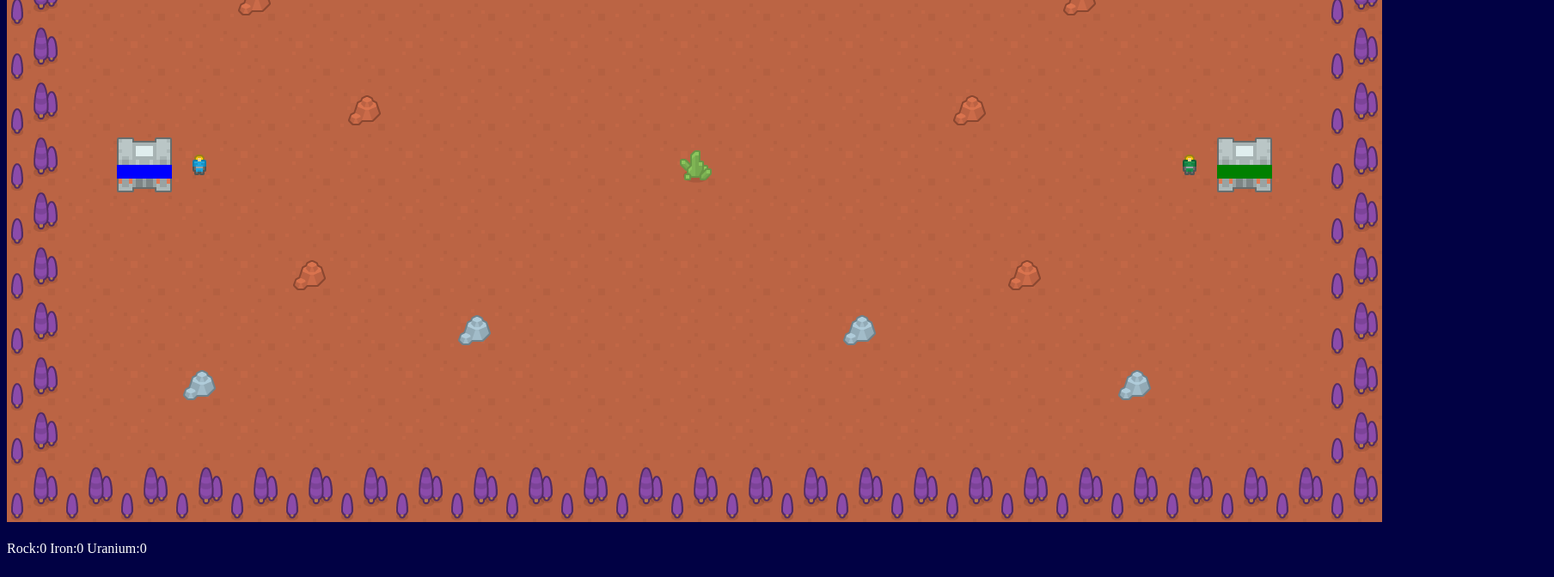
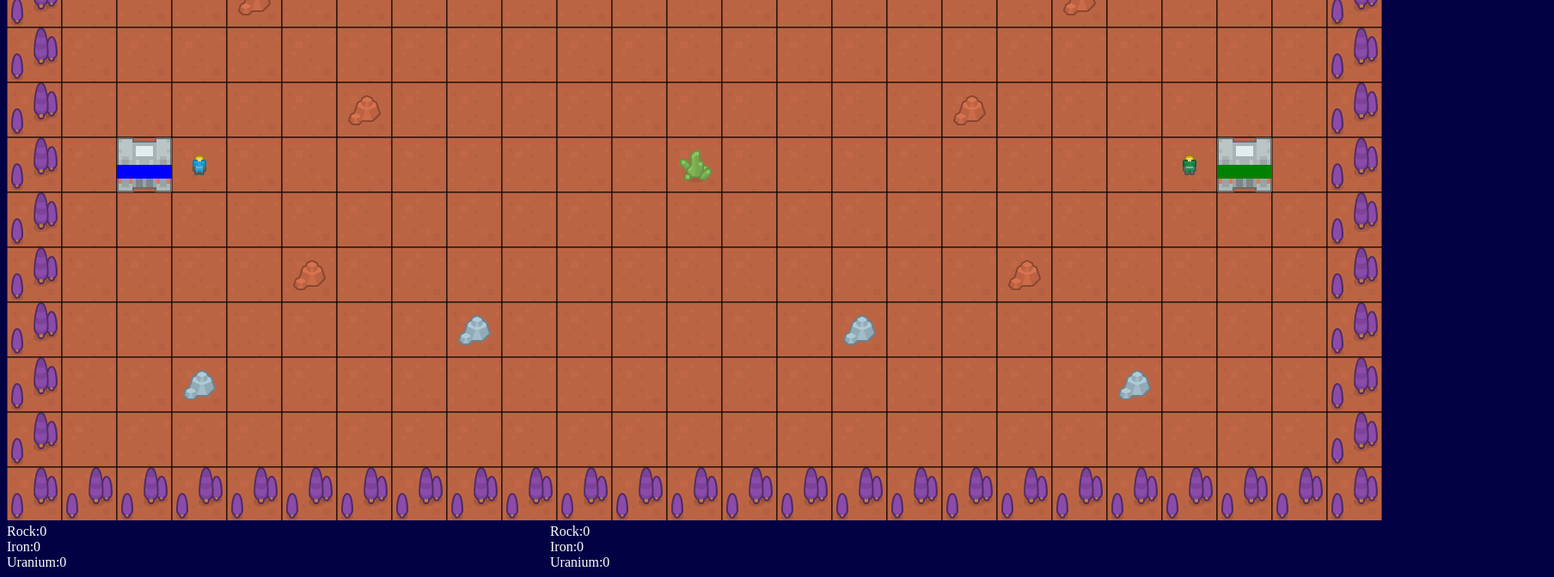
Before and after one commit to krivanpeter/multimedia_beadando, a plain HTML site: page index.html in a window 1280 px wide. Shown: the part 232-904 px from the top of the page at 86% size, 1808 px wide, since content can reach past the window. Drawn offline with Linux system fonts and the light colour scheme.

```diff
--- a/assets/css/style.css
+++ b/assets/css/style.css
@@ -1,3 +1,12 @@
 body{
     background-color: rgb(1, 1, 68);
 }
+
+.resources {
+    display: flex;
+    color: white;
+}
+
+.player_resources {
+    width: 50%;
+}
--- a/assets/js/Background.js
+++ b/assets/js/Background.js
@@ -17,9 +17,6 @@
                 const dx = colIndex * TILE_SIZE;
                 const dy = rowIndex * TILE_SIZE;
 
-                if (!tileData.background) {
-                    this.drawDirt(ctx, spriteSheet, dx, dy);
-                }
                 if (tileData.rotate !== 0) {
                     this.drawRotated(ctx, spriteSheet, asset, dx, dy, tileData.rotate);
                 } else {
@@ -29,16 +26,15 @@
                         dx, dy, TILE_SIZE, TILE_SIZE
                     );
                 }
+                this.drawGrid(ctx, dx, dy);
             });
         });
     }
 
-    drawDirt(ctx, spriteSheet, dx, dy) {
-        ctx.drawImage(
-            spriteSheet,
-            ASSETS_MAP.DIRT.x, ASSETS_MAP.DIRT.y, ASSETS_MAP.DIRT.w, ASSETS_MAP.DIRT.h,
-            dx, dy, TILE_SIZE, TILE_SIZE
-        );
+    drawGrid(ctx, dx, dy) {
+        ctx.beginPath();
+        ctx.rect(dx, dy, TILE_SIZE, TILE_SIZE);
+        ctx.stroke();
     }
 
     drawRotated(ctx, spriteSheet, asset, dx, dy, rotateAngle) {
--- a/assets/js/Player.js
+++ b/assets/js/Player.js
@@ -18,7 +18,6 @@
         let workerX = (this.number === 1) ? x + 1 : x - 1;
         let worker = new WorkerUnit(`wu${this.number}`, workerX, y, this.number, this.base);
 
-        // FELIRATKOZÁS: Figyeljük, ha a munkás lead valamit
         worker.on('delivery', (data) => {
             this.addResource(data.type, data.amount);
         });
--- a/assets/js/Units/WorkerUnit.js
+++ b/assets/js/Units/WorkerUnit.js
@@ -2,24 +2,24 @@
 import { WORKER_HP, WORKER_SPEED, ROCK_MINING_AMOUNT, IRON_MINING_AMOUNT, URANIUM_MINING_AMOUNT } from '../initSettings.js';
 
 export default class WorkerUnit extends Unit {
-    constructor(id, x, y, playerId, base) {
+    constructor(id, gridX, gridY, playerId, base) {
         const assetKey = (playerId === 1) ? "WORKER_BLUE" : "WORKER_GREEN";
-        super(id, x, y, assetKey, playerId, WORKER_HP, WORKER_SPEED);
+        super(id, gridX, gridY, assetKey, playerId, WORKER_HP, WORKER_SPEED);
 
         this.base = base;
-        this.target = { x: null, y: null };
-        this.resource = { x: null, y: null, type: null };
+        this.target = { gridX: null, gridY: null };
+        this.resource = { gridX: null, gridY: null, type: null };
         this.hasTarget = false;
         this.isReturning = false;
     }
 
     setTarget(res) {
-        this.resource.x = res.x;
-        this.resource.y = res.y;
+        this.resource.gridX = res.gridX + this.getOffsetForResource();
+        this.resource.gridY = res.gridY + this.getOffsetForResource();
         this.resource.type = res.type;
 
-        this.target.x = this.resource.x;
-        this.target.y = this.resource.y;
+        this.target.gridX = this.resource.gridX;
+        this.target.gridY = this.resource.gridY;
 
         this.isReturning = false;
         this.hasTarget = true;
@@ -44,19 +44,13 @@
                 this.isReturning = true;
                 this.target.x = this.base.x;
                 this.target.y = this.base.y;
-                console.log(this.resource.type + " begyűjtve, irány a bázis!");
-            } else {
-                this.emit('delivery', {
-                    type: this.resource.type,
-                    amount: this.getResourceAmount()
-                });
-
-                this.isReturning = false;
-                this.target.x = this.resource.x;
-                this.target.y = this.resource.y;
-                console.log(this.resource.type + " leadva! Megyek vissza bányászni.");
+                console.log(this.resource.type + " begyűjtve");
             }
         }
+    }
+
+    getOffsetForResource(){
+        return (this.playerId === 1) ? -1 : 1;
     }
 
     getResourceAmount() {
--- a/assets/js/initSettings.js
+++ b/assets/js/initSettings.js
@@ -2,6 +2,8 @@
 
 export const RES_W = 1280;
 export const RES_H = 1080;
+
+export const ACTION_POINTS = 3;
 
 export const BASE_HP = 100;
 
--- a/index.html
+++ b/index.html
@@ -11,14 +11,21 @@
 </style>
 
 <body>
-    <canvas id="canvas" width="1800px" height="850px"></canvas>
-    <div style="color:white">
-        <div id="p1gui" style="width: 50%">
-            <div style="display:inline;">Rock:<span id="rock">0</span></div>
-            <div style="display:inline;">Iron:<span id="iron">0</span></div>
-            <div style="display:inline;">Uranium:<span id="uranium">0</span></div>
+    <canvas id="canvas" width="1600px" height="830px"></canvas>
+    <div class="resources">
+        <div id="p1gui" class="player_resources">
+            <div>Rock:<span id="rock1">0</span></div>
+            <div>Iron:<span id="iron1">0</span></div>
+            <div>Uranium:<span id="uranium1">0</span></div>
+        </div>
+
+        <div id="p2gui" class="player_resources">
+            <div>Rock:<span id="rock2">0</span></div>
+            <div>Iron:<span id="iron2">0</span></div>
+            <div>Uranium:<span id="uranium2">0</span></div>
         </div>
     </div>
 </body>
 <script type="module" src="assets/js/main.js"></script>
+
 </html>
```
Also changed, not shown: package.json (deleted, +0 -25 lines), server.js (deleted, +0 -9 lines), 1 other file.
